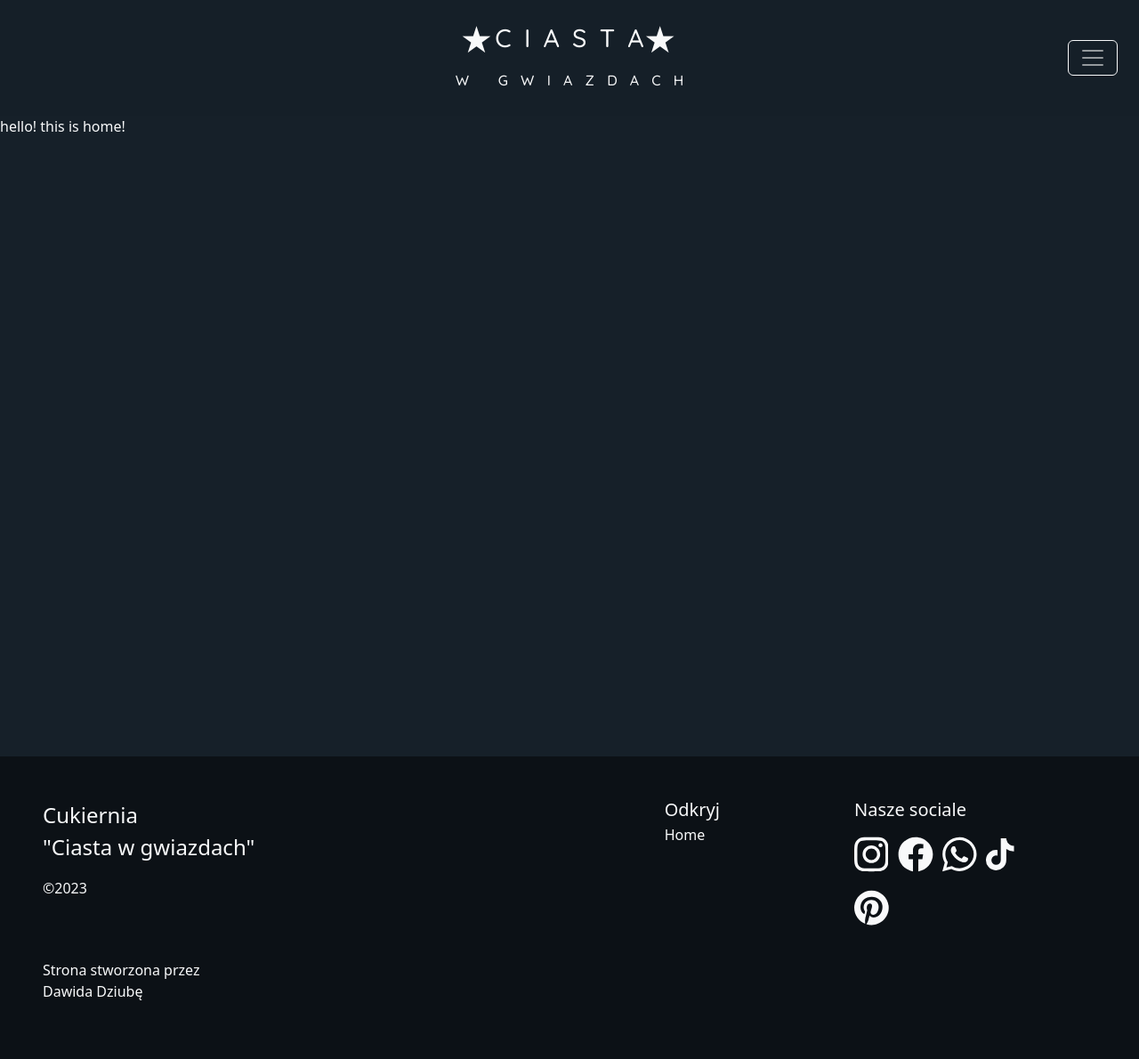
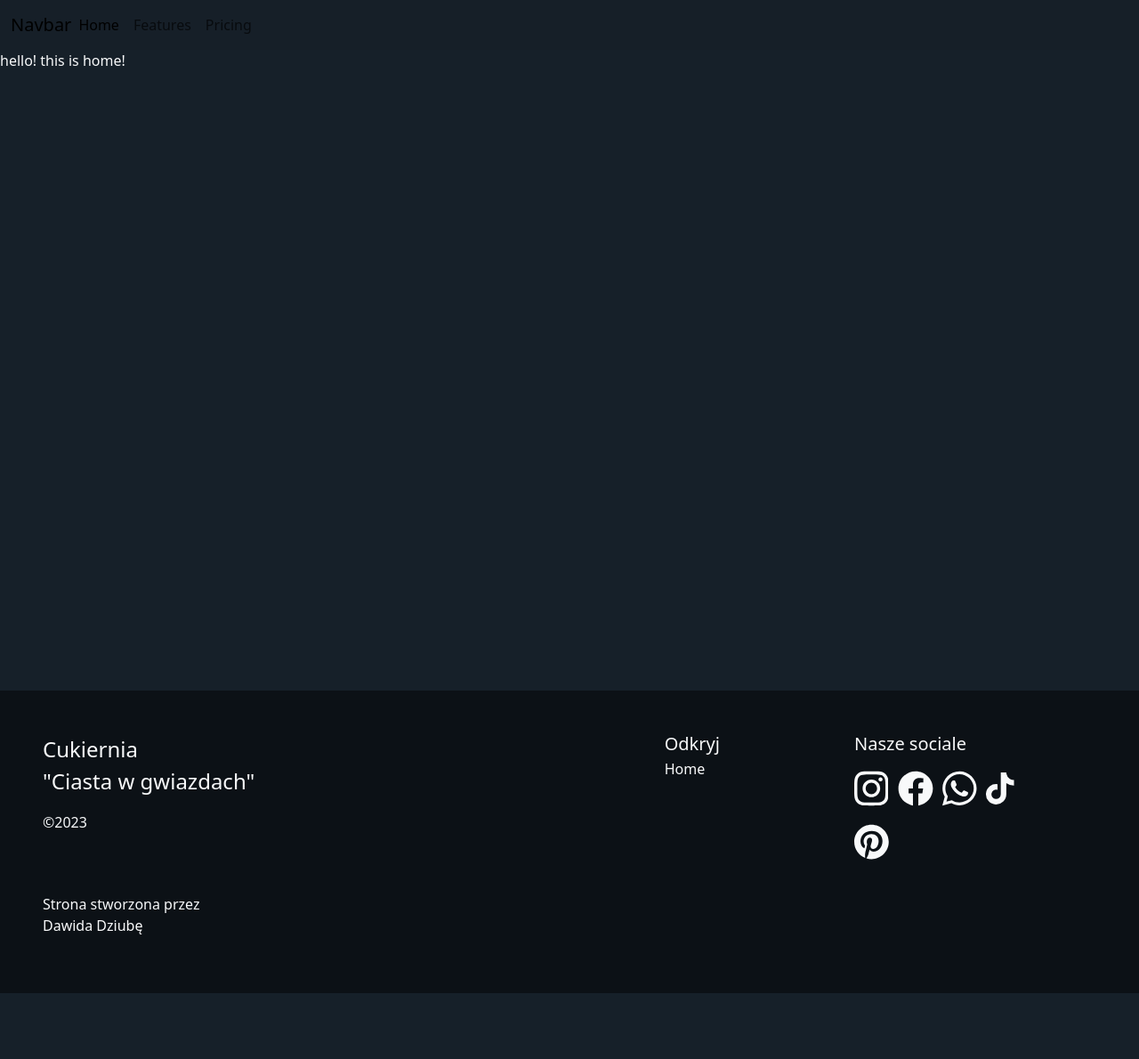
Before and after one commit to panzar04/alphatech, a Node server app: page / in a window 1280 px wide. Shown: the whole page at 89% size. After the commit the page ends 1116 px from the top, so only its background shows below. Run offline with Node 20, Linux system fonts and the light colour scheme; some libraries are stand-ins or nearby versions.

Commit message:
navbar changed

```diff
--- a/app.js
+++ b/app.js
@@ -13,7 +13,7 @@ app.use(express.urlencoded({ extended: true }));
 app.use(express.static(path.join(__dirname, 'public')));
 
 app.get('/', async (req, res) => {
-    res.render('home', { title: 'Home - Alpha Tech'})
+    res.render('home', { title: 'Alpha Tech'})
 });
 
 app.all('*', (req, res, next) => {
--- a/views/partials/navbar.ejs
+++ b/views/partials/navbar.ejs
@@ -1,48 +1,15 @@
-<nav class="navbar navbar-dark bg-body-tertiary sticky-top bg-darkblue2" style="user-select: none;">
-    <div class="container-fluid d-flex justify-content-start justify-content-md-center"> <!-- Add justify-content-center class here -->
-      <a class="navbar-brand text-light text-center" href="/" id="logo">
-      <span class="text-light position-absolute star1 animate glow delay-ms-4">&starf;</span>
-        <span id="ciasta" class="animate glow delay-ms-7">
-          Ciast<span style="letter-spacing: normal;">a</span>
-        </span>
-        <br>
-        <span class="fs-6 animate glow delay-ms-4">
-          w gwiazdac<span style="letter-spacing: normal;">h</span>
-        </span>
-      <span class="text-light position-absolute star2 animate glow delay-ms-9">&starf;</span>
-      </a> <!-- Your logo -->
-      <button class="navbar-toggler border-light position-absolute end-0 me-4" type="button" data-bs-toggle="offcanvas" data-bs-target="#offcanvasNavbar" aria-controls="offcanvasNavbar" aria-label="Toggle navigation">
-        <span class="navbar-toggler-icon"></span>
-      </button>
-      <div class="offcanvas offcanvas-end text-bg-light" tabindex="-1" id="offcanvasNavbar" aria-labelledby="offcanvasNavbarLabel">        <div class="offcanvas-header">
-          <h5 class="offcanvas-title text-center" id="offcanvasNavbarLabel">M E N U</h5>
-          <button type="button" class="btn-close" data-bs-dismiss="offcanvas" aria-label="Close"></button>
-        </div>
-        <div class="offcanvas-body">
-          <ul class="navbar-nav justify-content-end flex-grow-1 ps-3">
-            <li class="nav-item">
-              <a class="nav-link link-dark" aria-current="page" href="#">Home</a>
-            </li>
-            <li class="nav-item">
-              <a class="nav-link link-dark" href="#ulubione">Ulubione naszych klientów</a>
-            </li>
-            <li class="nav-item">
-              <a class="nav-link link-dark" href="#torty">Nasze torty</a>
-            </li>
-            <li class="nav-item">
-              <a class="nav-link link-dark" href="#o_nas">O nas</a>
-            </li>
-            <li class="nav-item">
-              <a class="nav-link link-dark" href="#przepisy">Przepisy</a>
-            </li>
-            <li class="nav-item">
-              <a class="nav-link link-dark" href="#sklady_i_alergeny">Składy i alergeny</a>
-            </li>
-            <li class="nav-item">
-              <a class="nav-link link-dark" href="#zamowienie"><strong>Złóż zamówienie!</strong></a>
-            </li>
-          </ul>
-        </div>
+<nav class="navbar navbar-expand-lg bg-body-tertiary bg-darkblue2">
+  <div class="container-fluid">
+    <a class="navbar-brand" href="#">Navbar</a>
+    <button class="navbar-toggler" type="button" data-bs-toggle="collapse" data-bs-target="#navbarNavAltMarkup" aria-controls="navbarNavAltMarkup" aria-expanded="false" aria-label="Toggle navigation">
+      <span class="navbar-toggler-icon"></span>
+    </button>
+    <div class="collapse navbar-collapse" id="navbarNavAltMarkup">
+      <div class="navbar-nav">
+        <a class="nav-link active" aria-current="page" href="#">Home</a>
+        <a class="nav-link" href="#">Features</a>
+        <a class="nav-link" href="#">Pricing</a>
       </div>
     </div>
+  </div>
 </nav>
```
